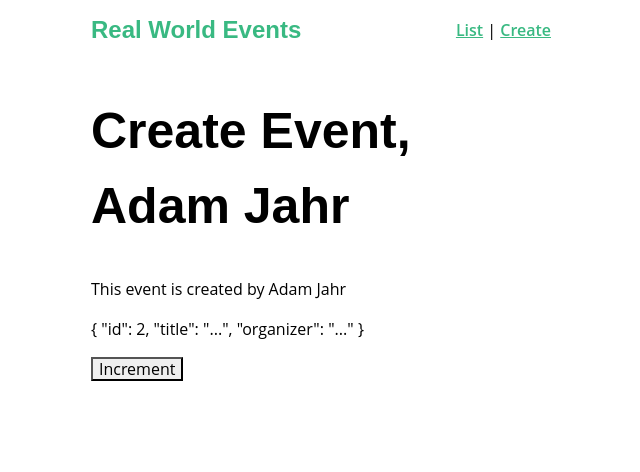
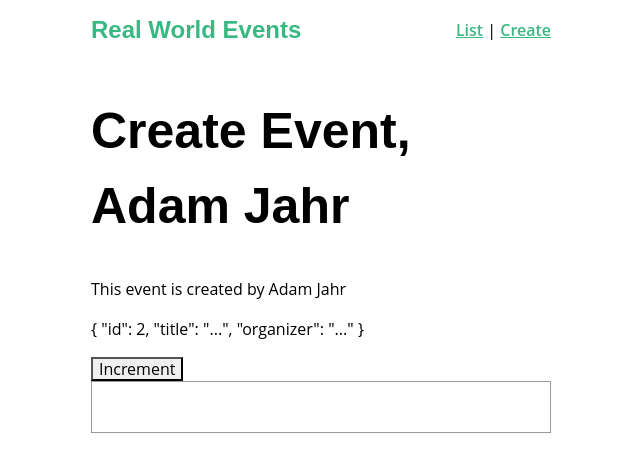
Before and after one commit to draddo11/Real-Vue, a Vue app: page /event/create in a window 1280 px wide. Shown: the top 472 px of the page, without its empty margins (319-959 px from the left). Built offline with nearby package versions, Linux system fonts and the light colour scheme.

Commit message:
eventcreate mods 3

```diff
--- a/src/views/EventCreate.vue
+++ b/src/views/EventCreate.vue
@@ -5,6 +5,7 @@
   <!-- <h1>Create Event, {{this.$store.categories}}</h1> -->
   <p>{{ getEventById(2) }}</p>
   <button @click="incrementCount">Increment</button>
+  <input type="number" v-model.number="incrementBy">
 </div>
 </template>
 <script>
```
